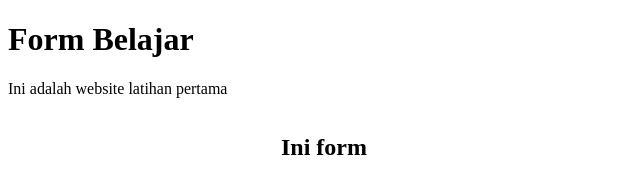
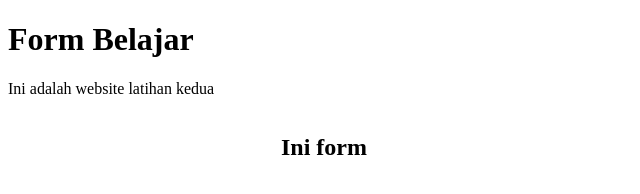
Before and after one commit to mhdguntur2309/recap-20-02-2025, a plain HTML site: page index.html in a window 1280 px wide. Shown: the full height of the page, 0-640 px from the left. Drawn offline with Linux system fonts and the light colour scheme.

Commit message:
update html

```diff
--- a/index.html
+++ b/index.html
@@ -6,7 +6,7 @@
     <body>
         <header>
             <h1>Form Belajar</h1>
-            <p>Ini adalah website latihan pertama</p>
+            <p>Ini adalah website latihan kedua</p>
         </header>
         <main style="flex-direction: row; display: flex;">
             <div style="display: flex; flex: 1; align-content: center; justify-content: center ;">
```
